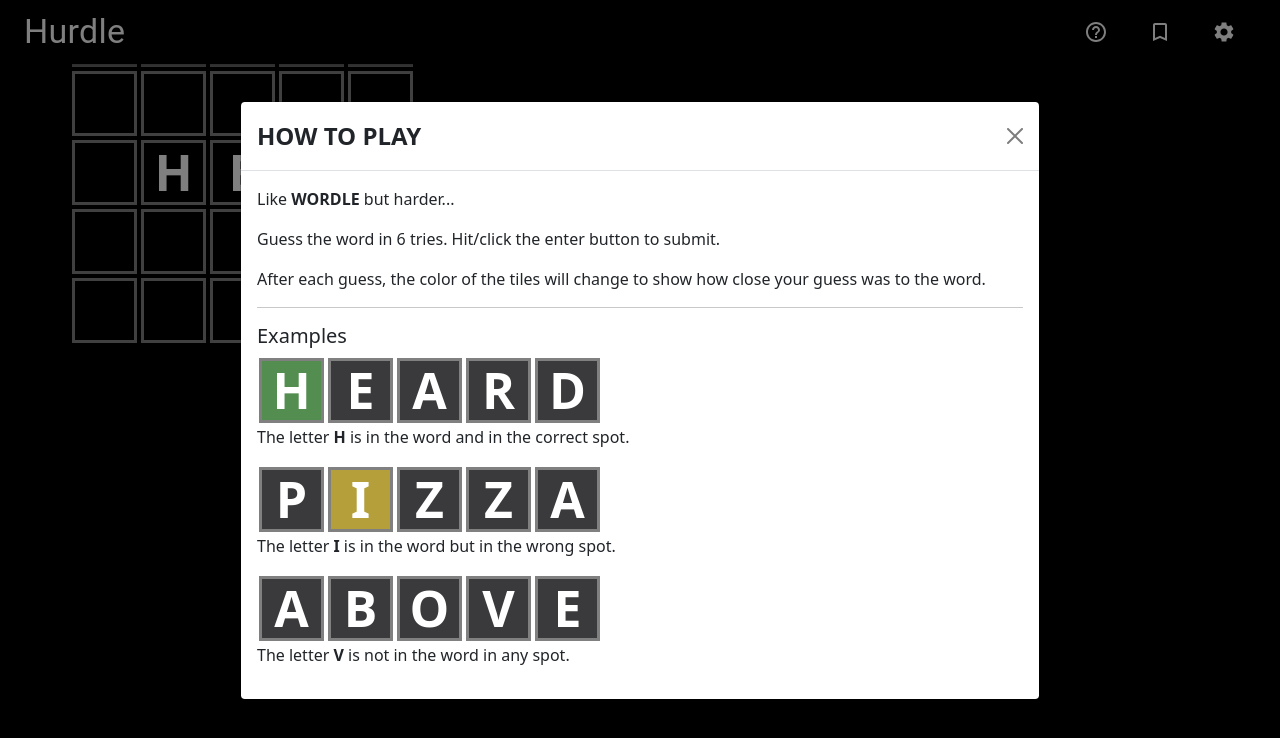
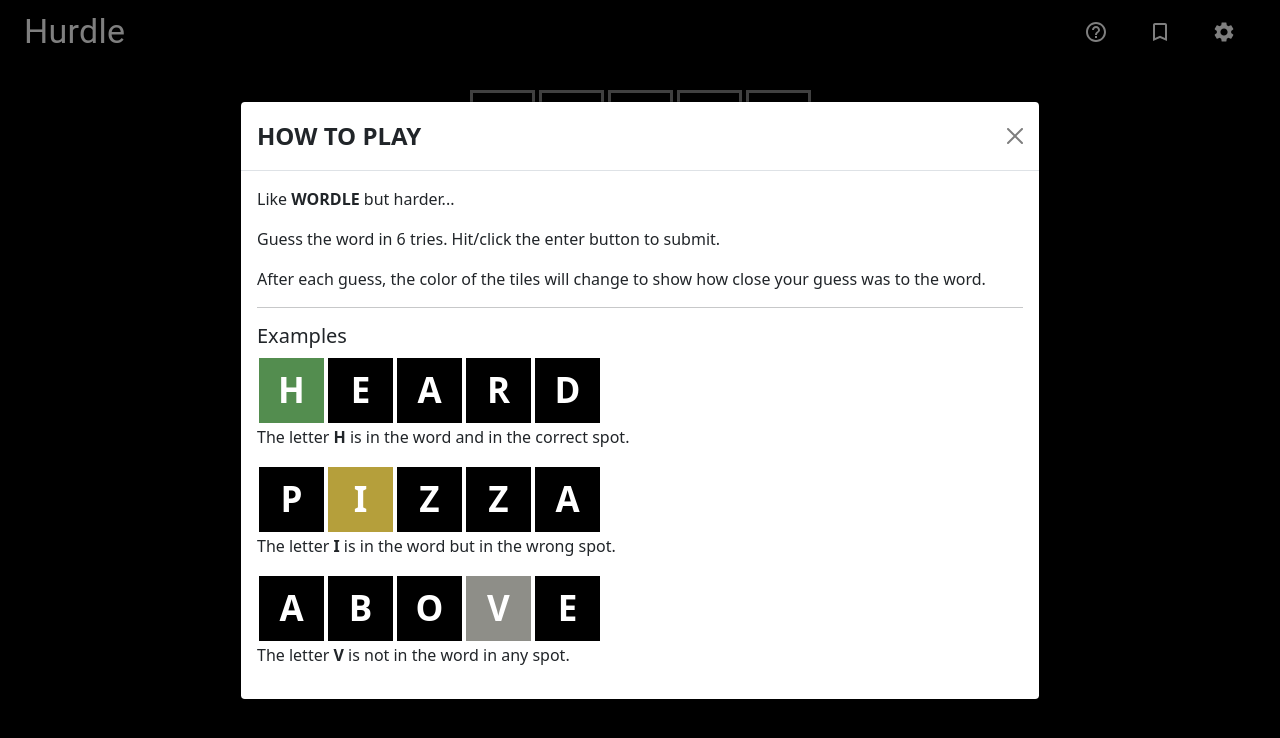
Before and after one commit to lyndenlim/hurdle, a React (Create React App) app: page / in a window 1280 px wide. Both pictures are taken after a click on the button 1096 px from the left and 32 px from the top of the page. Shown: the top 738 px of the page. Built offline with nearby package versions, Linux system fonts and the light colour scheme.

Commit message:
Keyup functionality

```diff
--- a/package.json
+++ b/package.json
@@ -18,6 +18,7 @@
     "react-dom": "^17.0.2",
     "react-router-dom": "^5.3.0",
     "react-scripts": "5.0.0",
+    "use-key-state": "^0.1.9",
     "web-vitals": "^2.1.4"
   },
   "scripts": {
--- a/src/LetterContainer.js
+++ b/src/LetterContainer.js
@@ -1,8 +1,38 @@
+import { useState, useEffect } from "react"
+
 function LetterContainer({ textColor }) {
+    const [key, setKey] = useState("")
+
+    useEffect(() => {
+        const keyUp = (e) => {
+            if (e.keyCode >= 65 && e.keyCode <= 90) {
+                setKey(previous => `${previous}${e.key}`.toUpperCase().slice(0, 5))
+            } else if (e.keyCode === 8) {
+                setKey(previous => previous.slice(0, previous.length - 1))
+            } else if (e.keyCode === 13 && key.length === 5) {
+                setKey("")
+            }
+        }
+        window.addEventListener("keyup", keyUp)
+        return () => window.removeEventListener("keyup", keyUp)
+    }, []);
+
+    console.log(key.length)
+
     return (
         <div className="container">
+            <br></br>
+            <br></br>
+            <br></br>
             <div className="row">
-                <div className="letter-tile" style={{ color: textColor }} ></div>
+                <div className="letter-tile" style={{ color: textColor }}>{key.slice(0, 1)}</div>
+                <div className="letter-tile" style={{ color: textColor }}>{key.slice(1, 2)}</div>
+                <div className="letter-tile" style={{ color: textColor }}>{key.slice(2, 3)}</div>
+                <div className="letter-tile" style={{ color: textColor }}>{key.slice(3, 4)}</div>
+                <div className="letter-tile" style={{ color: textColor }}>{key.slice(4, 5)}</div>
+            </div>
+            <div className="row">
+                <div className="letter-tile" style={{ color: textColor }}></div>
                 <div className="letter-tile" style={{ color: textColor }}></div>
                 <div className="letter-tile" style={{ color: textColor }}></div>
                 <div className="letter-tile" style={{ color: textColor }}></div>
@@ -17,8 +47,8 @@
             </div>
             <div className="row">
                 <div className="letter-tile" style={{ color: textColor }}></div>
-                <div className="letter-tile" style={{ color: textColor }}>H</div>
-                <div className="letter-tile" style={{ color: textColor }}>E</div>
+                <div className="letter-tile" style={{ color: textColor }}></div>
+                <div className="letter-tile" style={{ color: textColor }}></div>
                 <div className="letter-tile" style={{ color: textColor }}></div>
                 <div className="letter-tile" style={{ color: textColor }}></div>
             </div>
--- a/src/Navbar.js
+++ b/src/Navbar.js
@@ -120,27 +120,27 @@
                             <hr></hr>
                             <h5>Examples</h5>
                             <div className="row example">
-                                <div className="letter-tile correct">H</div>
-                                <div className="letter-tile absent">E</div>
-                                <div className="letter-tile absent">A</div>
-                                <div className="letter-tile absent">R</div>
-                                <div className="letter-tile absent">D</div>
+                                <div className="letter-tile correct" style={{color: textColor}}>H</div>
+                                <div className="letter-tile empty" style={{backgroundColor: bgColor, color: textColor}}>E</div>
+                                <div className="letter-tile empty" style={{backgroundColor: bgColor, color: textColor}}>A</div>
+                                <div className="letter-tile empty" style={{backgroundColor: bgColor, color: textColor}}>R</div>
+                                <div className="letter-tile empty" style={{backgroundColor: bgColor, color: textColor}}>D</div>
                             </div>
                             <p>The letter <strong>H</strong> is in the word and in the correct spot.</p>
                             <div className="row example">
-                                <div className="letter-tile absent">P</div>
-                                <div className="letter-tile present">I</div>
-                                <div className="letter-tile absent">Z</div>
-                                <div className="letter-tile absent">Z</div>
-                                <div className="letter-tile absent">A</div>
+                                <div className="letter-tile empty" style={{backgroundColor: bgColor, color: textColor}}>P</div>
+                                <div className="letter-tile present" style={{color: textColor}}>I</div>
+                                <div className="letter-tile empty" style={{backgroundColor: bgColor, color: textColor}}>Z</div>
+                                <div className="letter-tile empty" style={{backgroundColor: bgColor, color: textColor}}>Z</div>
+                                <div className="letter-tile empty" style={{backgroundColor: bgColor, color: textColor}}>A</div>
                             </div>
                             <p>The letter <strong>I</strong> is in the word but in the wrong spot.</p>
                             <div className="row example">
-                                <div className="letter-tile absent">A</div>
-                                <div className="letter-tile absent">B</div>
-                                <div className="letter-tile absent">O</div>
-                                <div className="letter-tile absent">V</div>
-                                <div className="letter-tile absent">E</div>
+                                <div className="letter-tile empty" style={{backgroundColor: bgColor, color: textColor}}>A</div>
+                                <div className="letter-tile empty" style={{backgroundColor: bgColor, color: textColor}}>B</div>
+                                <div className="letter-tile empty" style={{backgroundColor: bgColor, color: textColor}}>O</div>
+                                <div className="letter-tile absent" style={{color: textColor}}>V</div>
+                                <div className="letter-tile empty" style={{backgroundColor: bgColor, color: textColor}}>E</div>
                             </div>
                             <p>The letter <strong>V</strong> is not in the word in any spot.</p>
                         </BS.Modal.Body>
--- a/src/index.css
+++ b/src/index.css
@@ -20,20 +20,28 @@
   justify-content: center;
   align-items: center;
   display: inline-flex;
-  font-size: 50px;
+  font-size: 35px;
   color: white;
 }
 
 .correct {
   background-color: #538d4f;
+  border: solid #538d4f;
 }
 
 .present {
   background-color: #b59f3b;
+  border: solid #b59f3b;
 }
 
 .absent {
-  background-color: #3a3a3c;
+  background-color: #8e8e88;
+  border: solid #8e8e88;
+}
+
+.empty {
+  background-color: black;
+  border: solid black;
 }
 
 .example {
@@ -43,3 +51,9 @@
 .home-button {
   color: white
 }
+
+.container {
+  max-width: max-content;
+  margin: 1rem auto;
+
+}
```
Also changed, not shown: 1 other file (tests, documents, lock files or other folders).
